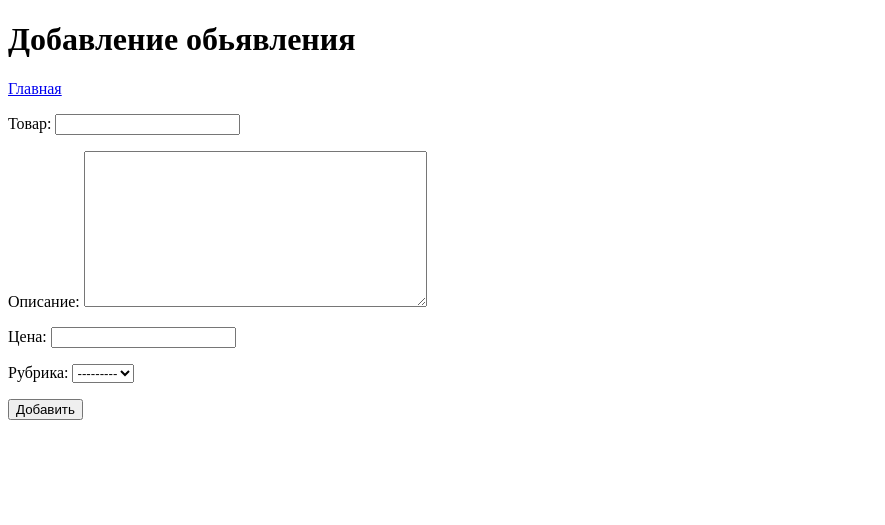
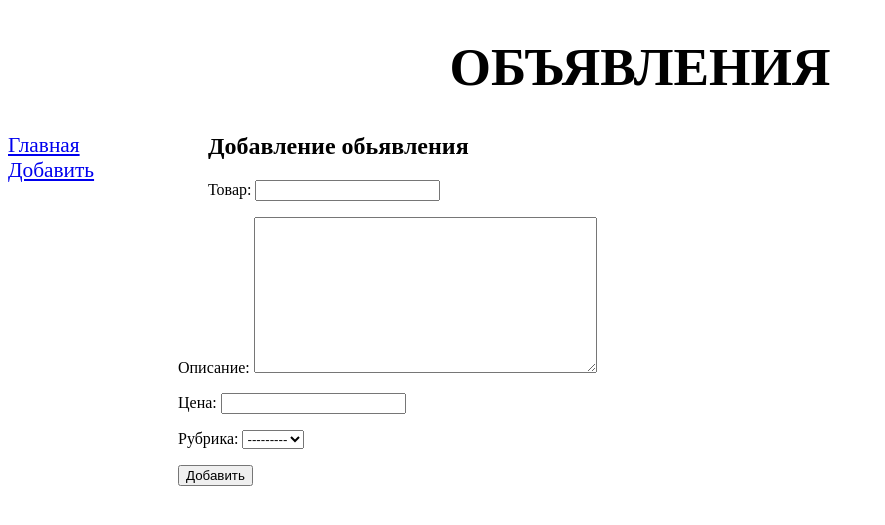
Before and after one commit to mrfoggg/samplesite, a Django app: page /bboard/add/ in a window 1280 px wide. Shown: the top 525 px of the page, without its empty margins (0-885 px from the left). Run offline with Django 3.2, Linux system fonts and the light colour scheme; data that the repository does not hold is empty.

Commit message:
2.7. Наследование шаблонов. Проста стилизация

```diff
--- /dev/null
+++ b/bboard/static/bboard/style.css
@@ -0,0 +1,20 @@
+header h1 {
+    font-size: 40pt;
+    text-transform: uppercase;
+    text-align: center;
+}
+
+nav {
+    font-size: 16pt;
+    width: 150pt;
+    float: left;
+}
+
+nav a {
+    display: block;
+    margin: 10 px 0px;
+}
+
+section {
+    margin-left: 170px;
+}
--- a/bboard/templates/bboard/create.html
+++ b/bboard/templates/bboard/create.html
@@ -1,23 +1,10 @@
-<!DOCTYPE html>
-<html>
-    <head>
-        <meta charset="UTF-8">
-        <meta name="viewport" content="width=device-width, initial-scale=1.0">
-        <title>Добавление обьявления :: Доска объявлений</title>
-    </head>
-    <body>
-        <div>
-            <h1>Добавление обьявления</h1>
-            <a href="{% url 'index' %}">Главная</a>
-            {% for rubric in rubrics %}
-                <a href="{% url 'by_rubric' rubric.pk %}"></a>
-                {{ rubric.name }}
-            {% endfor %}
-        </div>
-        <form method="post">
-            {% csrf_token %}
-            {{form.as_p}}
-            <input type="submit" value="Добавить">
-        </form>
-    </body>
-</html>
+{% extends 'layout/basic.html' %}
+{% block title %}Добавление обьявления{% endblock title %}
+{% block content %}
+<h2>Добавление обьявления</h2>
+<form method="post">
+    {% csrf_token %}
+    {{form.as_p}}
+    <input type="submit" value="Добавить">
+</form>
+{% endblock content %}
--- /dev/null
+++ b/bboard/templates/layout/basic.html
@@ -0,0 +1,28 @@
+{% load static %}
+<!DOCTYPE HTML>
+<html>
+    <head>
+        <meta charset="UTF-8">
+        <title> {% block title %} Главная
+        {% endblock title %}:: Доска объявлений</title>
+        <link rel="stylesheet" type="text/css"
+        href="{% static 'bboard/style.css' %}">
+    </head>
+    <body>
+        <header>
+            <h1>Объявления</h1>
+        </header>
+
+        <nav>
+            <a href="{% url 'index' %}">Главная</a>
+            <a href="{% url 'add' %}">Добавить</a>
+            {% for rubric in rubrics %}
+                <a href="{% url 'by_rubric' rubric.pk %}">{{rubric.name}}</a>
+            {% endfor %}
+        </nav>
+        <section>
+            {% block content %}
+            {% endblock content %}
+        </section>
+    </body>
+</html>
```
Also changed, not shown: bboard/templates/bboard/by_rubric.html (+8 -16 lines), bboard/templates/bboard/index.html (+4 -14 lines).
